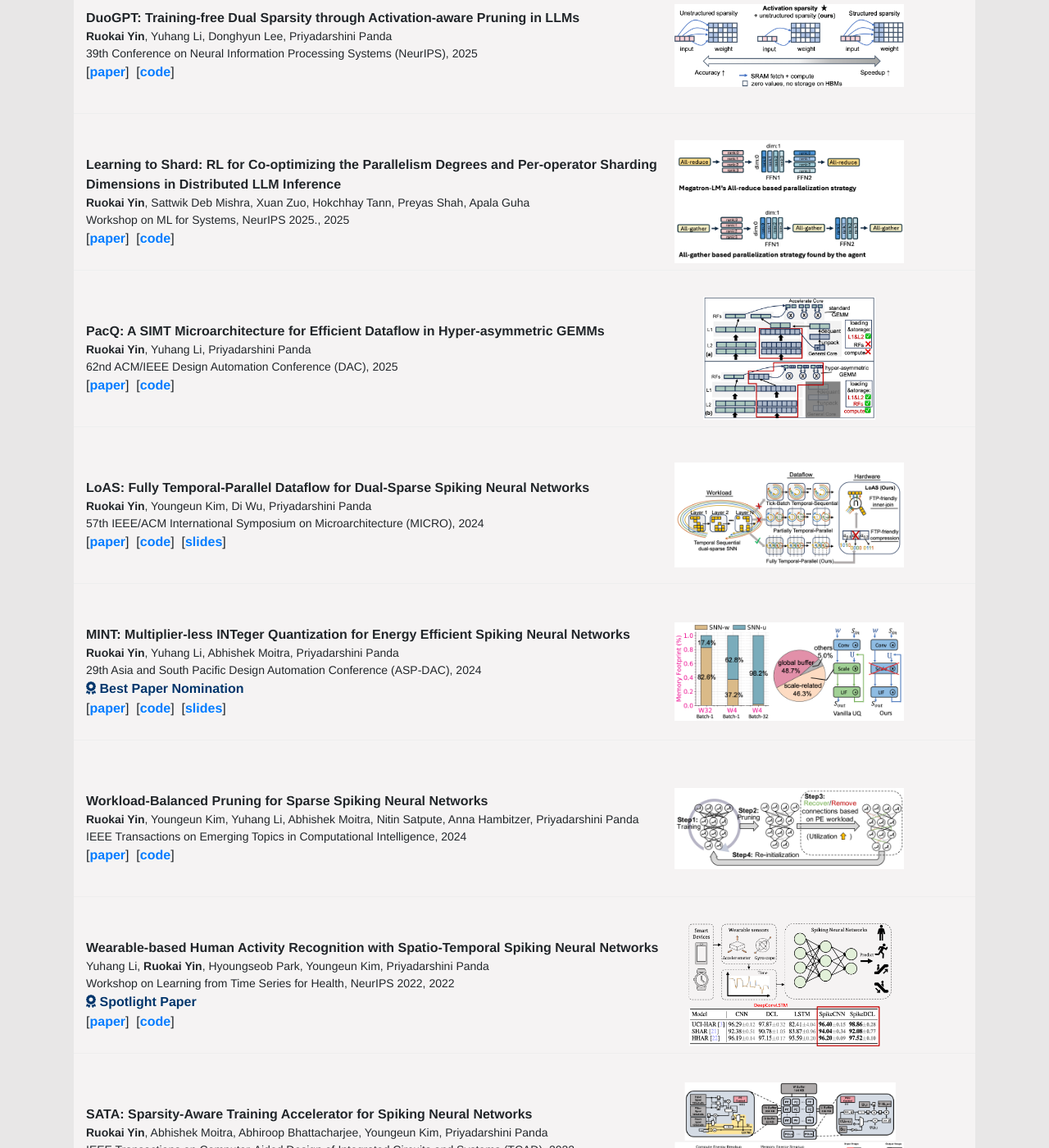
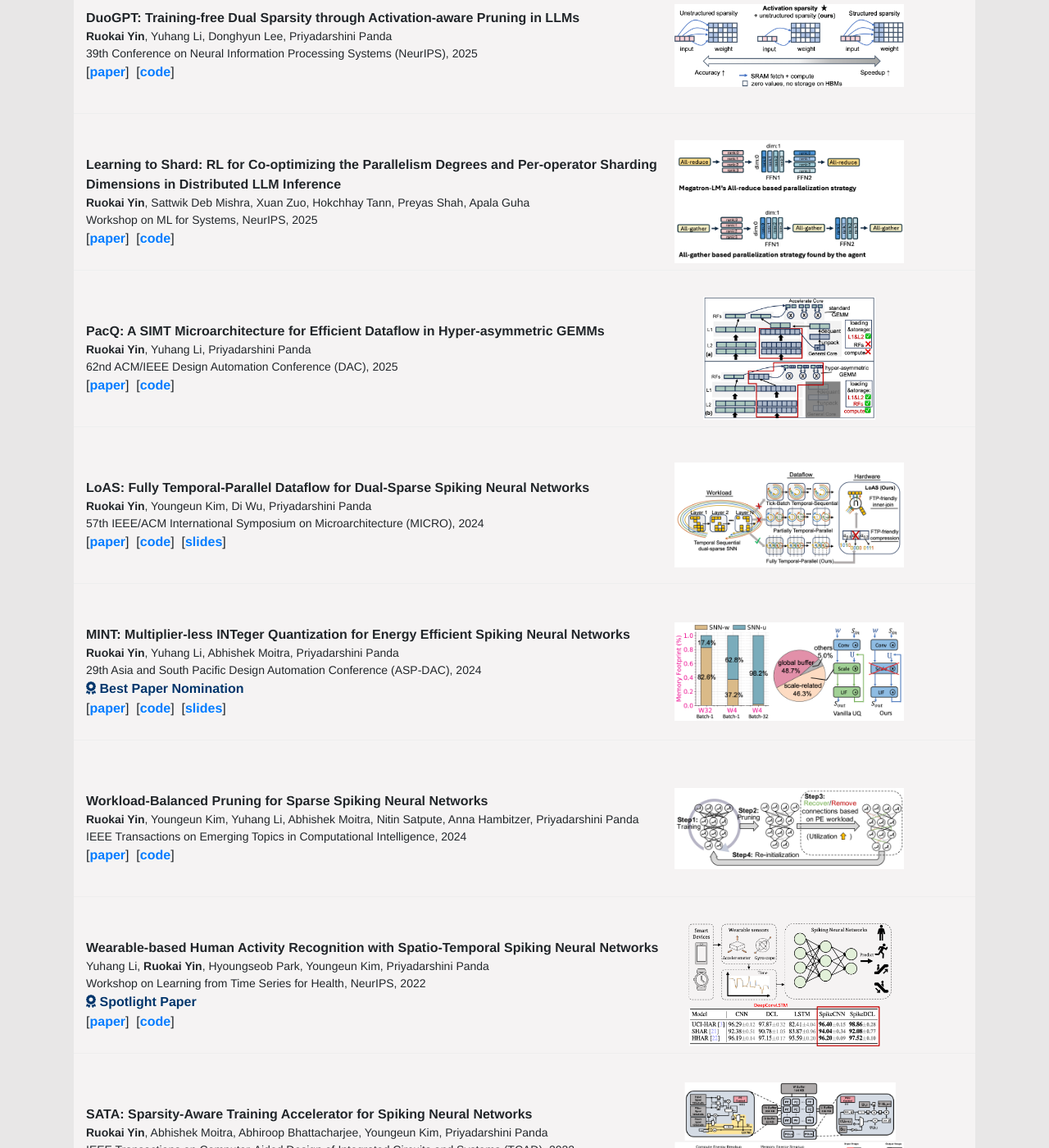
Before and after one commit to RuokaiYin/RuokaiYin.github.io, a Jekyll site: the page built from index.html, in a window 1280 px wide and 1400 px high, scrolled down 993 px. Shown: the whole window at 82% size. Built offline with Jekyll 4.4.1, drawn with Linux system fonts in a browser that asks for light colours.

Commit message:
Update publications.yml

```diff
--- a/_data/publications.yml
+++ b/_data/publications.yml
@@ -16,7 +16,7 @@
 - title: "Learning to Shard: RL for Co-optimizing the Parallelism Degrees and Per-operator Sharding Dimensions in Distributed LLM Inference"
   author: >
     <b>Ruokai Yin</b>, Sattwik Deb Mishra, Xuan Zuo, Hokchhay Tann, Preyas Shah, Apala Guha
-  booktitle: Workshop on ML for Systems, NeurIPS 2025.
+  booktitle: Workshop on ML for Systems, NeurIPS
   year: 2025
   month:
   address: San Diego, USA
@@ -108,7 +108,7 @@
 - title: "Wearable-based Human Activity Recognition with Spatio-Temporal Spiking Neural Networks"
   author: >
     Yuhang Li, <b>Ruokai Yin</b>, Hyoungseob Park, Youngeun Kim, Priyadarshini Panda
-  booktitle: Workshop on Learning from Time Series for Health, NeurIPS 2022
+  booktitle: Workshop on Learning from Time Series for Health, NeurIPS
   year: 2022
   # month: Dec
   month:
```
